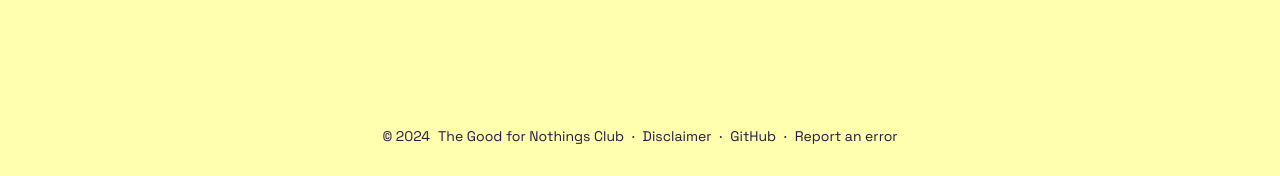
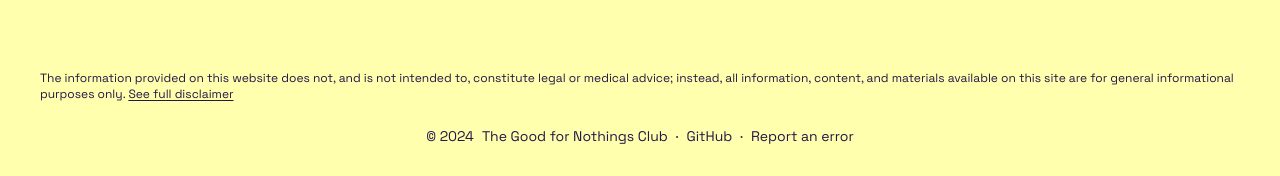
Before and after one commit to thegfnc/is-weed-legal-here, a Next.js app: page / in a window 1280 px wide. Shown: the part 621-797 px from the top of the page. Built offline with nearby package versions, Linux system fonts and the light colour scheme; no server answers.

Commit message:
Update disclaimer in footer

```diff
--- a/app/components/Footer.tsx
+++ b/app/components/Footer.tsx
@@ -13,7 +13,19 @@ const Footer = () => {
 
   return (
     <footer className='flex flex-col items-center'>
-      <div className='flex flex-col gap-2 text-[14px] md:flex-row'>
+      <div className='text-xs'>
+        The information provided on this website does not, and is not intended
+        to, constitute legal or medical advice; instead, all information,
+        content, and materials available on this site are for general
+        informational purposes only.{' '}
+        <button
+          className='underline underline-offset-2 hover:no-underline'
+          onClick={() => setModalType(ModalType.DISCLAIMER)}
+        >
+          See full disclaimer
+        </button>
+      </div>
+      <div className='mt-6 flex flex-col gap-2 text-[14px] md:flex-row'>
         <div className='flex justify-center gap-2'>
           <span> &copy; {new Date().getFullYear()}</span>
           <a
@@ -27,13 +39,6 @@ const Footer = () => {
         </div>
         <div className='flex justify-center gap-2'>
           <span className='hidden md:block'>·</span>
-          <button
-            className='underline-offset-2 hover:underline'
-            onClick={() => setModalType(ModalType.DISCLAIMER)}
-          >
-            Disclaimer
-          </button>
-          <span>·</span>
           <a
             href='https://github.com/thegfnc/is-weed-legal-here'
             target='_blank'
@@ -65,6 +70,7 @@ const Footer = () => {
           </button>
         </div>
       </div>
+
       <Modal type={modalType} onClose={() => setModalType(null)} />
     </footer>
   )
--- a/app/components/Modal.tsx
+++ b/app/components/Modal.tsx
@@ -19,8 +19,8 @@ export default function Modal({ type, onClose }: ModalProps) {
         className='absolute left-0 top-0 h-screen w-screen bg-black opacity-40'
         onClick={onClose}
       ></div>
-      <div className='pointer-events-none absolute left-0 top-0 flex h-screen w-screen items-center justify-center'>
-        <div className='pointer-events-auto m-4 w-full max-w-xl border-2 border-brand-purple bg-white'>
+      <div className='pointer-events-none relative flex max-h-screen w-screen justify-center overflow-y-scroll'>
+        <div className='pointer-events-auto m-4 h-full w-full max-w-xl border-2 border-brand-purple bg-white'>
           <div className='flex items-center justify-between border-b-2 border-brand-purple px-7 py-5'>
             <h2 className='mt-0.5 leading-none'>
               {modalContent[type].heading}
--- a/app/data/modals.tsx
+++ b/app/data/modals.tsx
@@ -1,18 +1,46 @@
 const modalContent = {
   DISCLAIMER: {
-    heading: 'DISCLAIMER',
-    subHeading: 'We miiiiight be wrong…',
+    heading: 'We miiiiight be wrong…',
+    subHeading: 'DISCLAIMER',
     body: (
-      <div className='pt-6 leading-6'>
-        The information provided on these pages is for entertainment purposes
-        only and does not, and is not intended to, constitute legal advice.
-        Marijuana laws and penalties are ever-changing. We do our best to be
-        mindful of these changes and make updates as necessary. For the most
-        up-to-date laws, consult your state statutes. For legal advice, please
-        hire an attorney. If you spot a mistake or have additional information,
-        please contact us and we will be happy to look into it.
-        <div className='pt-12 text-sm'>Last updated March 25, 2024</div>
-      </div>
+      <>
+        <div className='pt-6 leading-6'>
+          The information provided on this website does not, and is not intended
+          to, constitute legal or medical advice; instead, all information,
+          content, and materials available on this site are for general
+          informational purposes only. Information on this website may not
+          constitute the most up-to-date legal, medical, or other information.
+          This website contains links to other third-party websites. Such links
+          are only for the convenience of the reader, user or browser; Is weed
+          legal here? and its members do not recommend or endorse the contents
+          of the third-party sites.
+          <br />
+          <br />
+          Readers of this website should contact their attorney to obtain advice
+          with respect to any particular legal matter or their medical providers
+          with respect to any health matter. No reader, user, or browser of this
+          site should act or refrain from acting on the basis of information on
+          this site without first seeking legal advice from counsel or medical
+          advice from providers in the relevant jurisdiction. Only your
+          individual attorney and medical providers can provide assurances that
+          the information contained herein – and your interpretation of it – is
+          applicable or appropriate to your particular situation. Use of, and
+          access to, this website or any of the links or resources contained
+          within the site do not create an attorney-client relationship between
+          the reader, user, or browser and website authors, contributors,
+          contributing law firms, or committee members and their respective
+          employers.
+          <br />
+          <br />
+          The views expressed at, or through, this site are those of the
+          individual authors writing in their individual capacities only – not
+          those of their respective employers, Is weed legal, or committee/task
+          force as a whole. All liability with respect to actions taken or not
+          taken based on the contents of this site are hereby expressly
+          disclaimed. The content on this posting is provided &quot;as is;&quot;
+          no representations are made that the content is error-free.
+        </div>
+      </>
     ),
   },
 }
```
